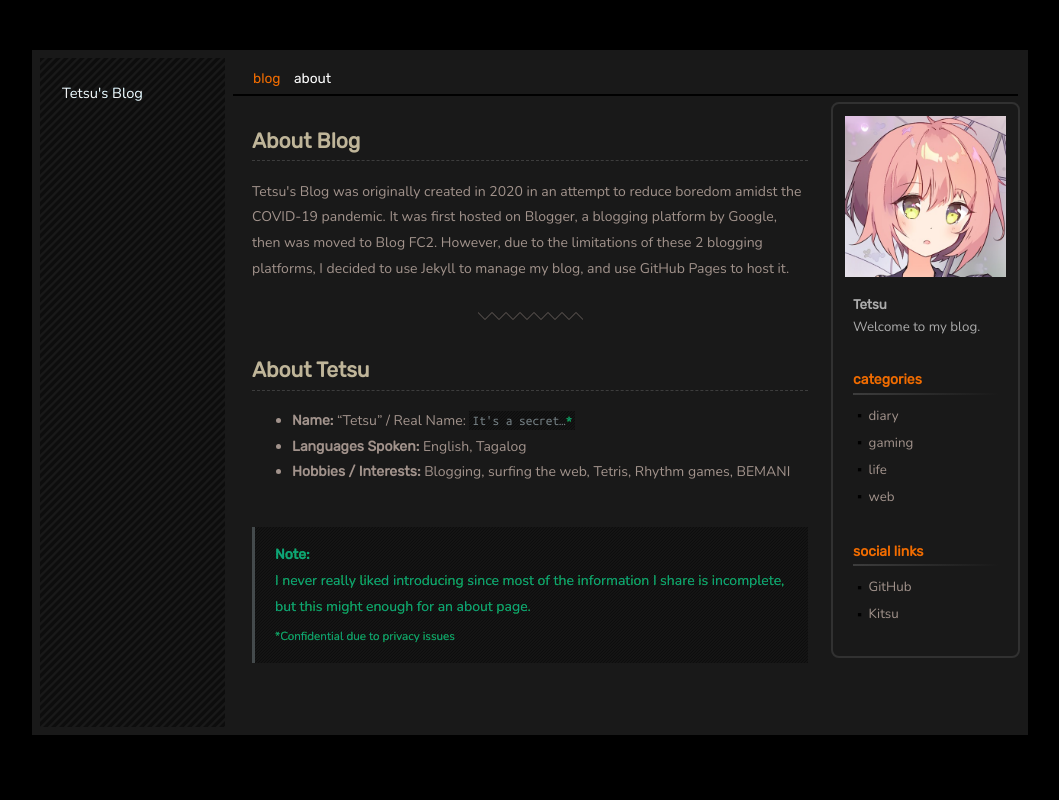
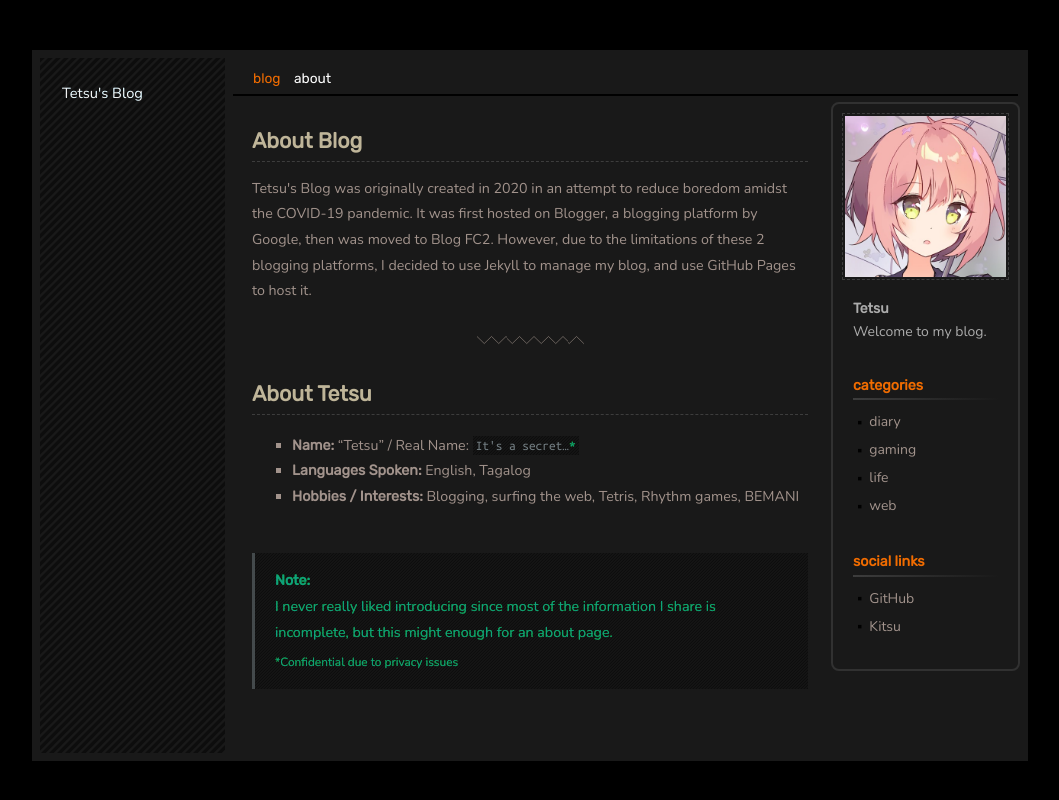
Before and after one commit to Leftsm/leftsm.github.io, a Jekyll site: the page built from about.md, in a window 1280 px wide. Shown: the top 800 px of the page, without its empty margins (110-1169 px from the left). Built offline with Jekyll 4.4.1, drawn with Linux system fonts in a browser that asks for light colours; nearby versions of some CDN libraries; some web fonts are replaced.

Commit message:
Several changes

```diff
--- a/_includes/RightColumn.html
+++ b/_includes/RightColumn.html
@@ -1,6 +1,6 @@
 <div class="column" id="column-right">
     <div id="blog-profile">
-        <img src="{{ "/assets/img/reaction.png" | relative_url }}">
+        <a href="{{ "/about" | relative_url }}"><img src="{{ "/assets/img/reaction.png" | relative_url }}"></a>
         <p>
             <strong>Tetsu</strong><br>
             Welcome to my blog.
--- a/_layouts/home.html
+++ b/_layouts/home.html
@@ -8,9 +8,9 @@
     {% for post in paginator.posts %}
     <li>
         <header class="entry-header">
-            <h3 class="entry-title">
+            <h2 class="entry-title">
                 <a class="entry-link" href="{{ post.url | relative_url }}">{{ post.title | escape }}</a>
-            </h3>
+            </h2>
             <p class="entry-meta">
                 In {{ post.category }}, {{ post.date | date: "%F %R" | replace: "-", "." }}
             </p>
--- a/_layouts/page.html
+++ b/_layouts/page.html
@@ -2,4 +2,11 @@
 layout: default
 ---
 
-{{ content }}
+<header class="entry-header">
+    <h2 class="entry-title">
+        {{ page.title | escape }}
+    </h2>
+</header>
+<div class="entry-content">
+    {{ content }}
+</div>
--- a/_layouts/post.html
+++ b/_layouts/post.html
@@ -3,11 +3,11 @@
 ---
 
 <header class="entry-header">
-    <h3 class="entry-title">
+    <h2 class="entry-title">
         {{ page.title | escape }}
-    </h3>
+    </h2>
     <p class="entry-meta">
-        {{ page.date | date: "%F %R" | replace: "-", ". " }}
+        In {{ page.category }}, {{ page.date | date: "%F %R" | replace: "-", "." }}
     </p>
 </header>
 <div class="entry-content">
--- a/_sass/main.scss
+++ b/_sass/main.scss
@@ -8,7 +8,7 @@
 body {
     background: black;
     color: $base-font-color;
-    font: 400 10.5pt/1.83 Nunito, sans-serif;
+    font: 400 10.7pt/1.8 Nunito, sans-serif;
     margin: 0;
     padding: 50px;
 }
@@ -26,8 +26,7 @@
     font-family: Rubik;
 }
 
-h1, h2 {
-    border-bottom: 1px dashed #3D3D3D;
+h1, h2, h3, h4, h5, h6 {
     color: #BFB599;
 }
 
@@ -185,14 +184,20 @@
     }
 
     p {
-        font-size: 10pt;
+        font-size: 10.5pt;
         line-height: 1.7;
     }
 
     #blog-profile {
-        img {
-            margin: 12px 12px 0;
+        a img {
+            border: 1px dashed #3D3D3D;
+            margin: 9px 9px 0;
+            padding: 2px;
             width: 161px;
+
+            &:hover {
+                border: 1px dashed #313131;
+            }
         }
     }
 
@@ -204,7 +209,7 @@
         }
 
         ul li {
-            font-size: 10pt;
+            font-size: 10.5pt;
 
             &::before {
                 color: black;
@@ -230,6 +235,10 @@
         border: 1px dashed #3D3D3D;
         padding: 2px;
         width: 500px;
+    }
+
+    ul {
+        list-style-type: square;
     }
 
     .emoji {
@@ -262,7 +271,7 @@
 
     .entry-meta {
         color: #5E5653;
-        font-size: 8.5pt;
+        font-size: 9pt;
         position: absolute;
         right: 0;
     }
--- a/about.md
+++ b/about.md
@@ -1,15 +1,14 @@
 ---
 layout:    "page"
 permalink: "/about"
+title:     "About Blog"
 ---
-
-<h2>About Blog</h2>
 
 <p>Tetsu's Blog was originally created in 2020 in an attempt to reduce boredom amidst the COVID-19 pandemic. It was first hosted on <a href="https://blogger.com">Blogger</a>, a blogging platform by Google, then was moved to <a href="https://blog.fc2.com">Blog FC2</a>. However, due to the limitations of these 2 blogging platforms, I decided to use <a href="https://github.com/jekyll/jekyll">Jekyll</a> to manage my blog, and use <a href="https://pages.github.com">GitHub Pages</a> to host it.</p>
 
 <hr>
 
-<h2>About Tetsu</h2>
+<h2 class="heading">About Tetsu</h2>
 
 <ul>
     <li><strong>Name:</strong> “Tetsu” / Real Name: <code class="inline">It's a secret…<a href="#notice1">*</a></code></li>
@@ -25,3 +24,9 @@
         <sub id="notice1">*Confidential due to privacy issues</sub>
     </p>
 </blockquote>
+
+<style>
+    .heading {
+        border-bottom: 1px dashed #3D3D3D;
+    }
+</style>
```
